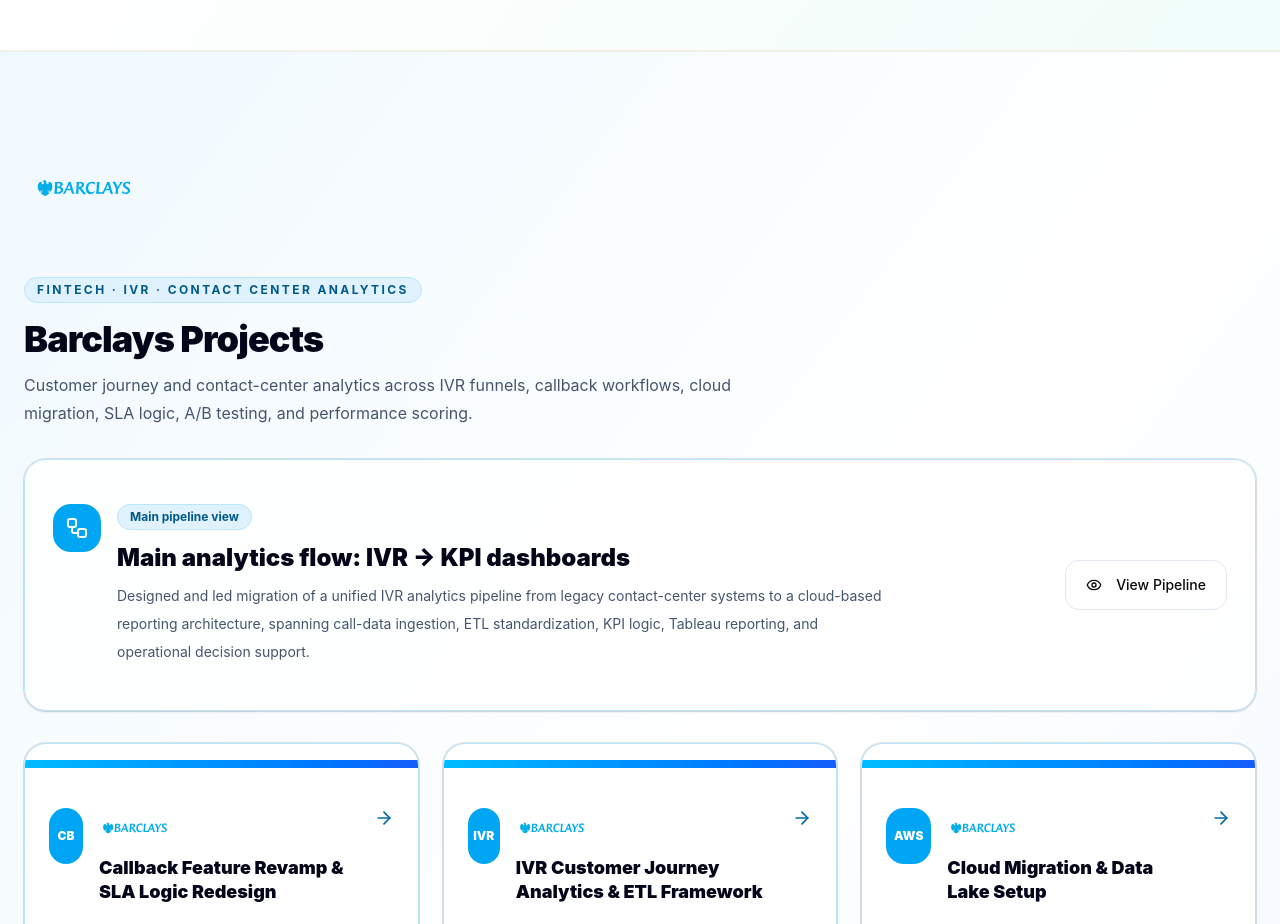
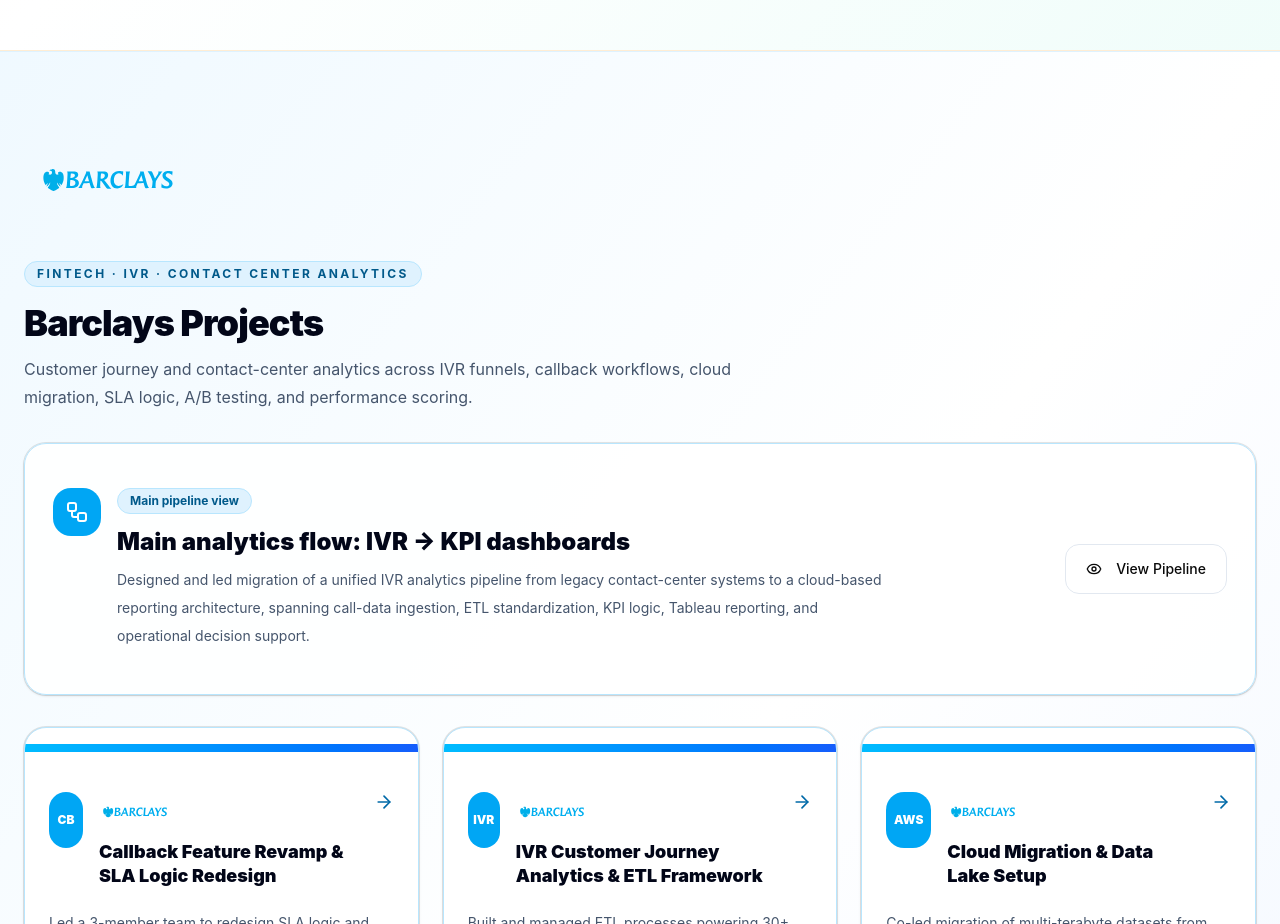
Before and after one commit to Maddy123-sehg/madhvika-portfolio, a Next.js app: page / in a window 1280 px wide. Shown: the part 2740-3664 px from the top of the page. Built offline with nearby package versions, Linux system fonts and the light colour scheme.

Commit message:
Final please

```diff
--- a/app/page.tsx
+++ b/app/page.tsx
@@ -712,7 +712,7 @@
           <div
   className={`mb-4 flex items-center ${
     theme === "barclays"
-      ? "h-36 w-[500px]"
+      ? "h-32 w-[520px]"
       : theme === "accenture"
       ? "h-20 w-[360px]"
       : "h-20 w-[360px]"
@@ -723,7 +723,7 @@
     alt={heading}
     className={`object-contain ${
       theme === "barclays"
-        ? "h-20 max-w-[340px]"
+        ? "h-28 max-w-[460px]"
         : theme === "accenture"
         ? "h-14 max-w-[260px]"
         : "h-16 max-w-[320px]"
```
